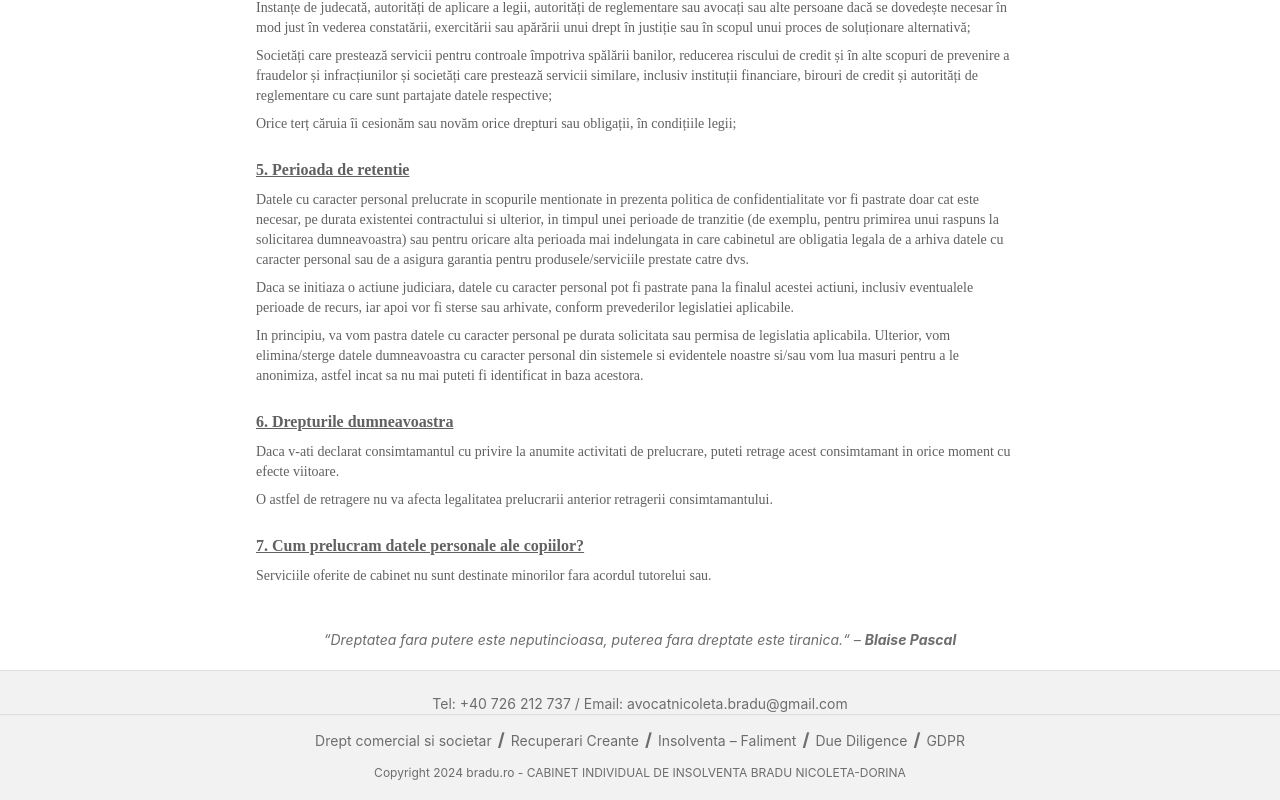
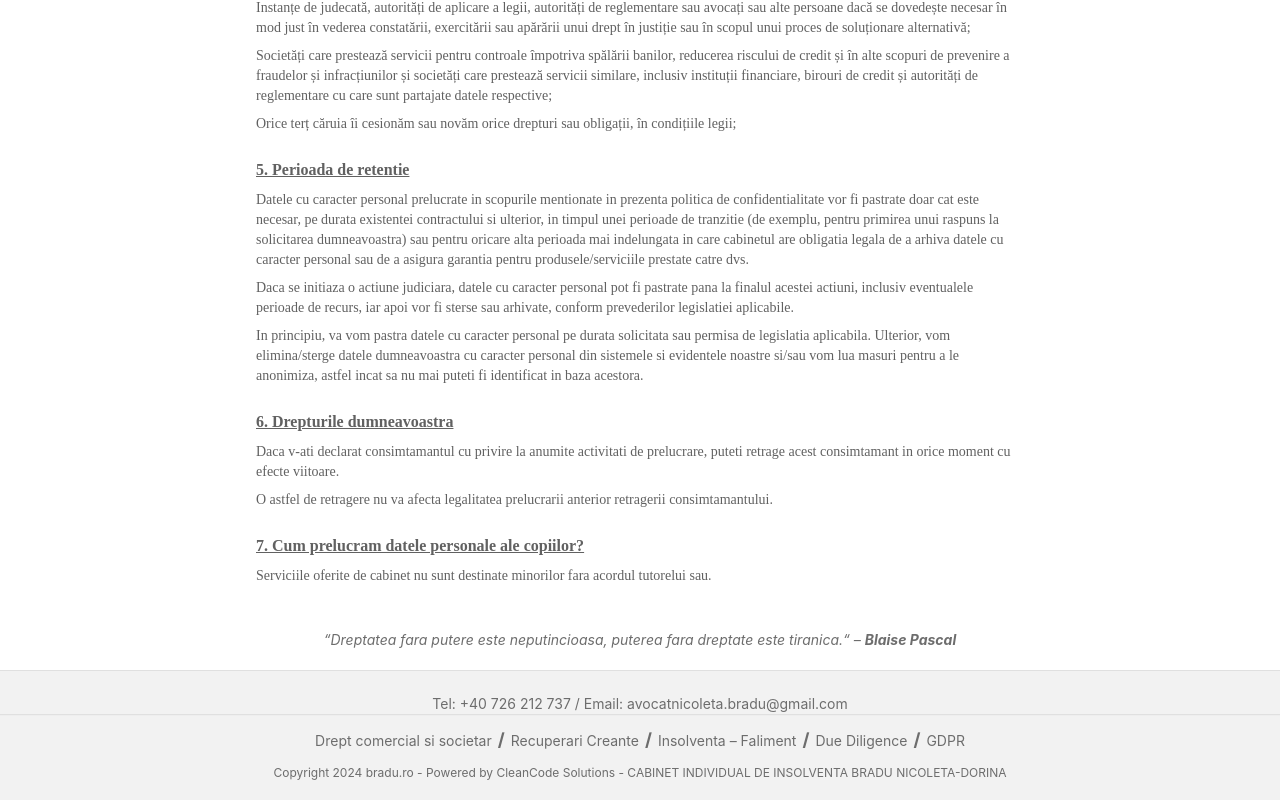
Before and after one commit to CleanCodeRo/bradu-law, a React (Vite) app: page /gdpr in a window 1280 px wide. Shown: the part 4886-5686 px from the top of the page. Built offline with nearby package versions, Linux system fonts and the light colour scheme.

Commit message:
added reff to cleancode in footer

```diff
--- a/src/Components/Footer.jsx
+++ b/src/Components/Footer.jsx
@@ -59,7 +59,7 @@ export default function Footer() {
 
         </div>
         <p className=" leading-tight text-xs text-center ">
-          Copyright 2024 bradu.ro - CABINET INDIVIDUAL DE INSOLVENTA BRADU NICOLETA-DORINA
+          Copyright 2024 bradu.ro - Powered by CleanCode Solutions - CABINET INDIVIDUAL DE INSOLVENTA BRADU NICOLETA-DORINA
         </p>
       </div>
     </div>
```
